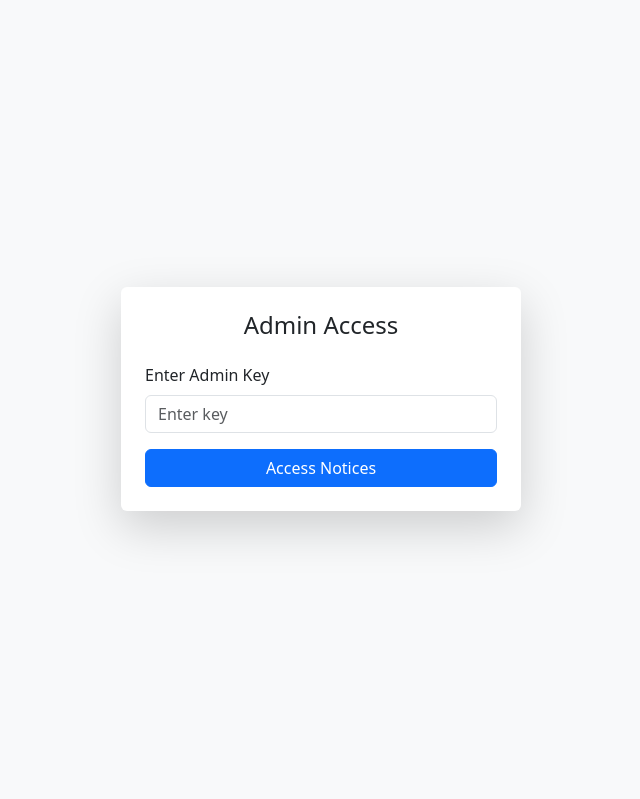
After one commit to anaranyalikestodev/avidipta_diaries, a Flask app: page /auth/login in a window 1280 px wide. The commit adds this page. Shown: the part 49-848 px from the top of the page, without its empty margins (319-959 px from the left). Run offline with Flask 3, Linux system fonts and the light colour scheme.

Commit message:
code updated

```diff
--- a/app.py
+++ b/app.py
@@ -1,6 +1,6 @@
 from flask import Flask, redirect, url_for,render_template
-from models.notice import db
 from routes.notice_routes import notice_bp
+from routes.auth_routes import auth_bp
 from config import Config
 from extensions import db, migrate, bcrypt, api, cors
 
@@ -15,9 +15,7 @@ def create_app():
     cors.init_app(app)
 
     app.register_blueprint(notice_bp, url_prefix="/notices")
-
-    with app.app_context():
-        db.create_all()
+    app.register_blueprint(auth_bp, url_prefix="/auth")
 
     @app.route("/")
     def home():
--- a/config.py
+++ b/config.py
@@ -9,3 +9,9 @@ class Config:
         "DATABASE_URL", "sqlite:///database.db"
     )
     SQLALCHEMY_TRACK_MODIFICATIONS = False
+    SECRET_KEY = os.environ.get(
+        "S_KEY", "super_secret_session_key"
+    )
+    ADMIN_KEY = os.environ.get(
+        "A_KEY", "my_admin_key"
+    )
--- a/models/notice.py
+++ b/models/notice.py
@@ -1,7 +1,6 @@
 from flask_sqlalchemy import SQLAlchemy
 from datetime import datetime
-
-db=SQLAlchemy()
+from extensions import db
 
 class Notice(db.Model):
     __tablename__ = "notices"
--- /dev/null
+++ b/routes/auth_routes.py
@@ -0,0 +1,16 @@
+from flask import request, session, redirect, url_for, render_template
+from flask import current_app,Blueprint,flash
+auth_bp = Blueprint("auth_bp", __name__, template_folder="templates")
+
+@auth_bp.route("/login",methods=["GET","POST"])
+def login():
+    if request.method=="POST":
+        key=request.form.get("key")
+
+        if key==current_app.config.get("ADMIN_KEY"):
+            session["admin"] = True
+            return redirect(url_for("notice_bp.index"))
+        else:
+            flash('Invalid admin key','danger')
+
+    return render_template("login.html")
--- /dev/null
+++ b/templates/login.html
@@ -0,0 +1,27 @@
+{% extends "base.html" %} {% block content %}
+<div class="container vh-100 d-flex justify-content-center align-items-center">
+  <div class="card shadow-lg border-0" style="width: 400px">
+    <div class="card-body p-4">
+      <h4 class="text-center mb-4">Admin Access</h4>
+
+      <form method="POST" action="{{ url_for('auth_bp.login')}}">
+        <div class="mb-3">
+          <label class="form-label">Enter Admin Key</label>
+          <input
+            type="password"
+            name="key"
+            class="form-control"
+            placeholder="Enter key"
+            required
+          />
+        </div>
+
+        <div class="d-grid">
+          <button class="btn btn-primary">Access Notices</button>
+        </div>
+      </form>
+    </div>
+  </div>
+
+  {% endblock %}
+</div>
```
Also changed, not shown: routes/notice_routes.py (+8 -1 lines), templates/data_teal.html (+14 -0 lines).
